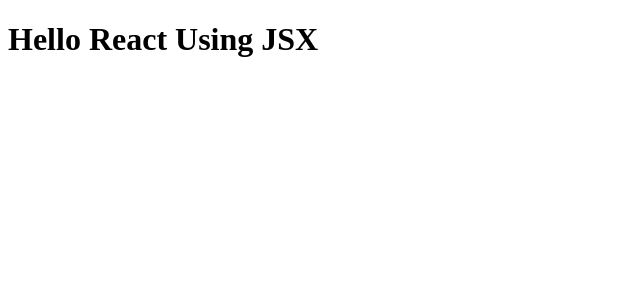
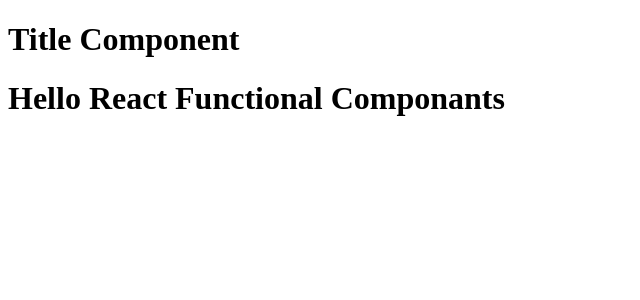
Before and after one commit to rajushah404/React-Chapter-1, a React (Vite) app: page / in a window 1280 px wide. Shown: the top 300 px of the page, without its empty margins (0-640 px from the left). Built offline with nearby package versions, Linux system fonts and the light colour scheme.

Commit message:
Chapter 3

```diff
--- a/App.js
+++ b/App.js
@@ -8,15 +8,35 @@
 const heading = React.createElement("h1", { id: "heading" }, "Hello React");
 
 //JSX is a javaScript syntax, which is similar to HTML it is HTML like Syntax
-const jsxHeading = <h1 id="heading">Hello React Using JSX</h1>;
+const jsxHeading = <h1 className="head">Hello React Using JSX</h1>;
 // JSX is  a valid javaScript but not a pure JavaScript Code
 // JSX is transmitted to JS Script by Bundelers to make it Run.
+// Babel jobs is to Transpile the JSX to JS Script Code
+// JSX => React.createElement => JS Object => HTML Element
 
-console.log(jsxHeading);
+// React Components
+//Classed Based Components - OLD Way
+//Functional Componants - New Way
+
+// we can render functional components just by putting the function on <Functional Component/>
+const Title = () => {
+  return <h1>Title Component</h1>;
+};
+
+
+//It is also a componant composition  (passing one Component to another )
+const HeadingComponent = () => {
+  return (
+    <div>
+      <Title />
+      <h1 className="heading">Hello React Functional Componants</h1>
+    </div>
+  );
+};
 
 const root = ReactDOM.createRoot(document.getElementById("root"));
 
-root.render(jsxHeading);
+root.render(<HeadingComponent />);
 
 //HTML code will replace by heading
 // Js Engine unsernstand ECMAscript
```
Also changed, not shown: 2 other files (tests, documents, lock files or other folders).
